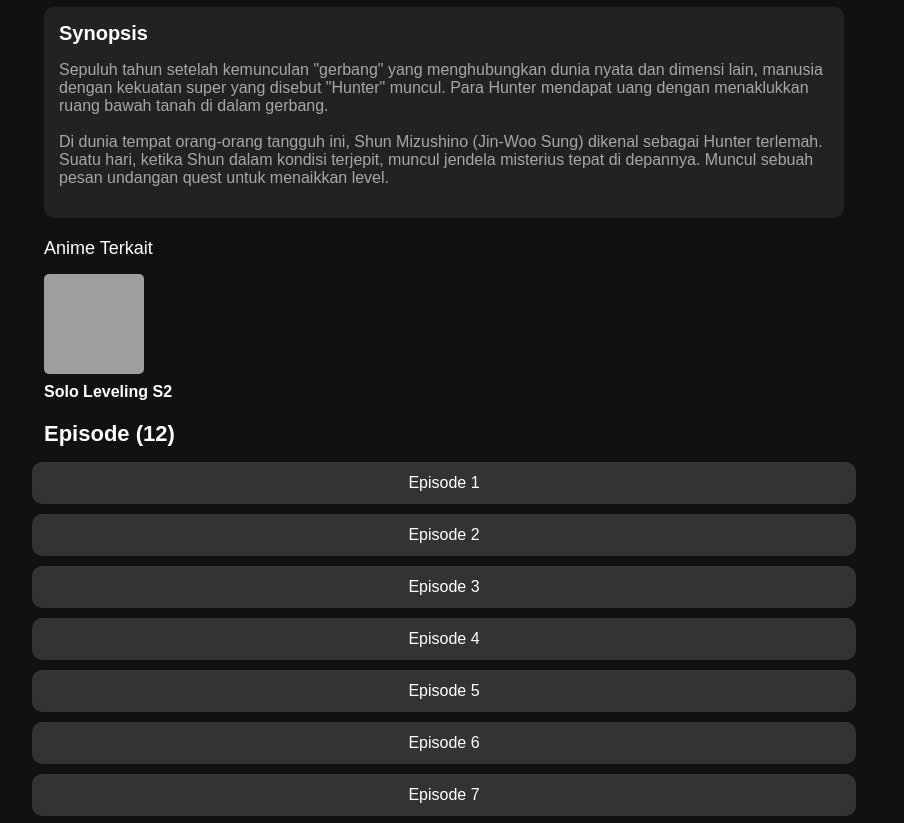
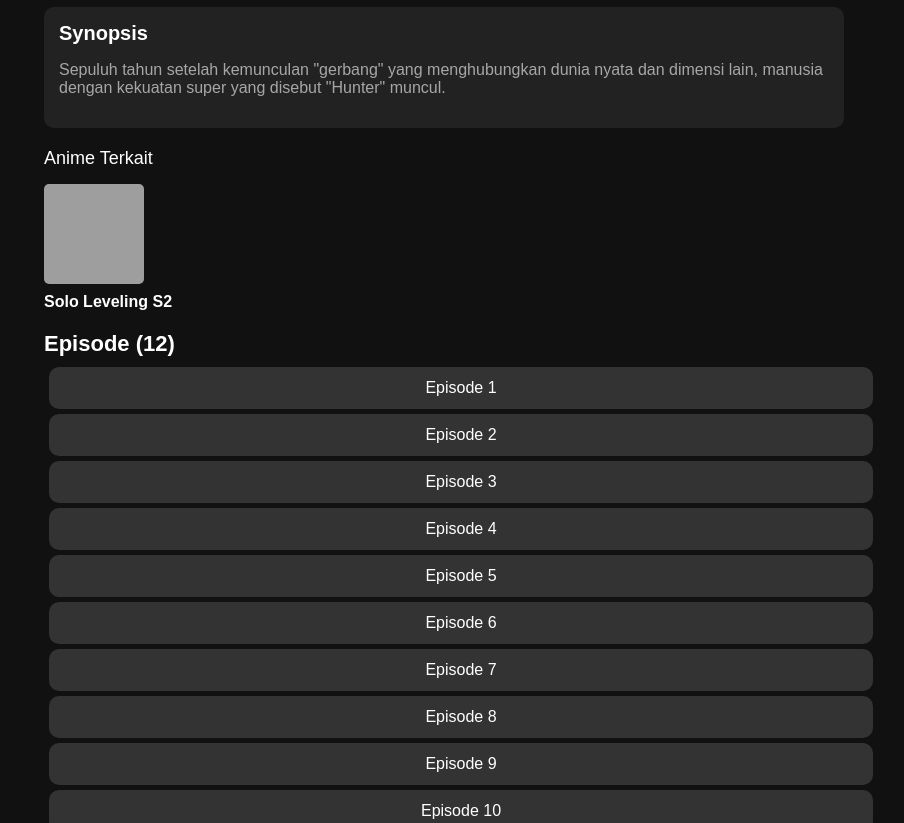
Before and after one commit to HaidarMahiru/animen, a plain HTML site: page solo-leveling.html in a window 1280 px wide. Shown: the part 675-1498 px from the top of the page, without its empty margins (196-1100 px from the left). Drawn offline with Linux system fonts and the light colour scheme; grey boxes are pictures that could not be loaded.

Commit message:
Update solo-leveling.html

```diff
--- a/solo-leveling.html
+++ b/solo-leveling.html
@@ -39,12 +39,10 @@
             border-radius: 10px;
             margin-top: 10px;
             text-align: left;
-            position: relative;
         }
         .synopsis-title {
             font-size: 20px;
             font-weight: bold;
-            color: white;
         }
         .synopsis-text {
             opacity: 0.6;
@@ -57,12 +55,11 @@
             font-size: 18px;
             font-weight: normal;
             margin-bottom: 5px;
-            color: white;
         }
         .related-thumbnail img {
-            width: 100px; /* Ukuran gambar lebih kecil */
-            height: 100px; /* Membuatnya berbentuk kotak */
-            border-radius: 5px; /* Sedikit melengkung di sudut */
+            width: 100px;
+            height: 100px;
+            border-radius: 5px;
             margin-top: 10px;
         }
         .related-anime-name {
@@ -78,12 +75,6 @@
             font-size: 22px;
             font-weight: bold;
             margin-bottom: 10px;
-        }
-        .episode-home {
-            display: flex;
-            flex-direction: column;
-            align-items: center;
-            margin-top: 10px;
         }
         .episode-home div {
             background-color: #333;
@@ -110,7 +101,6 @@
             display: flex;
             align-items: center;
             margin-top: 10px;
-            text-align: left;
         }
         .video-thumbnail img {
             width: 50px;
@@ -140,16 +130,14 @@
 <body>
     <div class="container" id="mainPage">
         <div class="thumbnail">
-            <img id="animeThumbnail" src="https://files.catbox.moe/7j7tak.jpg" alt="Solo Leveling">
+            <img src="https://files.catbox.moe/7j7tak.jpg" alt="Solo Leveling">
         </div>
-        <div class="anime-title" id="animeTitle">Solo Leveling</div>
-        <div class="anime-title-jp" id="animeTitleJP">Ore dake Level Up na Ken</div>
+        <div class="anime-title">Solo Leveling</div>
+        <div class="anime-title-jp">Ore dake Level Up na Ken</div>
         <div class="info-box">
             <div class="synopsis-title">Synopsis</div>
-            <p id="animeSynopsis" class="synopsis-text">
-                Sepuluh tahun setelah kemunculan "gerbang" yang menghubungkan dunia nyata dan dimensi lain, manusia dengan kekuatan super yang disebut "Hunter" muncul. Para Hunter mendapat uang dengan menaklukkan ruang bawah tanah di dalam gerbang.
-                <br><br>
-                Di dunia tempat orang-orang tangguh ini, Shun Mizushino (Jin-Woo Sung) dikenal sebagai Hunter terlemah. Suatu hari, ketika Shun dalam kondisi terjepit, muncul jendela misterius tepat di depannya. Muncul sebuah pesan undangan quest untuk menaikkan level.
+            <p class="synopsis-text">
+                Sepuluh tahun setelah kemunculan "gerbang" yang menghubungkan dunia nyata dan dimensi lain, manusia dengan kekuatan super yang disebut "Hunter" muncul.
             </p>
         </div>
 
@@ -165,17 +153,17 @@
             <div class="episode-title">Episode (12)</div>
             <div class="episode-home">
                 <div onclick="playEpisode('https://files.catbox.moe/y3n7tz.mp4')">Episode 1</div>
-                <div onclick="playEpisode('s2.mp4')">Episode 2</div>
-                <div onclick="playEpisode('s3.mp4')">Episode 3</div>
-                <div onclick="playEpisode('s4.mp4')">Episode 4</div>
-                <div onclick="playEpisode('s5.mp4')">Episode 5</div>
-                <div onclick="playEpisode('s6.mp4')">Episode 6</div>
-                <div onclick="playEpisode('s7.mp4')">Episode 7</div>
-                <div onclick="playEpisode('s8.mp4')">Episode 8</div>
-                <div onclick="playEpisode('s9.mp4')">Episode 9</div>
-                <div onclick="playEpisode('s10.mp4')">Episode 10</div>
-                <div onclick="playEpisode('s11.mp4')">Episode 11</div>
-                <div onclick="playEpisode('s12.mp4')">Episode 12</div>
+                <div onclick="playEpisode('https://files.catbox.moe/z27k7z.mp4')">Episode 2</div>
+                <div onclick="playEpisode('https://files.catbox.moe/ay6hej.mp4')">Episode 3</div>
+                <div onclick="playEpisode('https://files.catbox.moe/t9nw91.mp4')">Episode 4</div>
+                <div onclick="playEpisode('https://files.catbox.moe/bgffqy.mp4')">Episode 5</div>
+                <div onclick="playEpisode('https://files.catbox.moe/kfokib.mp4')">Episode 6</div>
+                <div onclick="playEpisode('https://files.catbox.moe/lfxp5z.mp4')">Episode 7</div>
+                <div onclick="playEpisode('https://files.catbox.moe/q1ociy.mp4')">Episode 8</div>
+                <div onclick="playEpisode('https://files.catbox.moe/61clzq.mp4')">Episode 9</div>
+                <div onclick="playEpisode('https://files.catbox.moe/mupqkw.mp4')">Episode 10</div>
+                <div onclick="playEpisode('https://files.catbox.moe/gdzzhb.mp4')">Episode 11</div>
+                <div onclick="playEpisode('https://files.catbox.moe/rspkd7.mp4')">Episode 12</div>
             </div>
         </div>
     </div>
```
